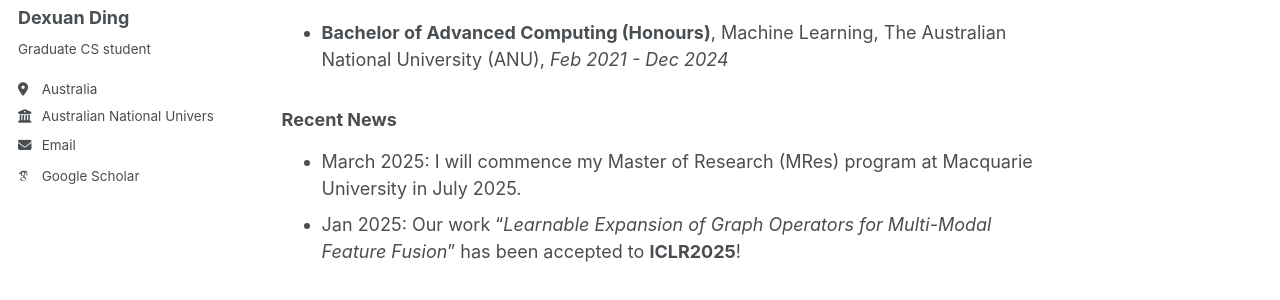
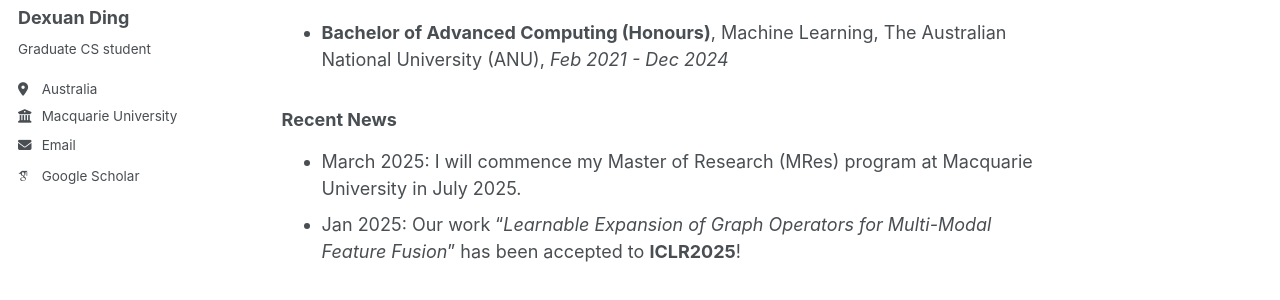
Before and after one commit to DexxDing/dexxding.github.io, a Jekyll site: the page built from _pages/about.md, in a window 1280 px wide. Shown: the part 259-559 px from the top of the page. Built offline with Jekyll 4.4.1, drawn with Linux system fonts in a browser that asks for light colours; some web fonts are replaced.

Commit message:
Update _config.yml

```diff
--- a/_config.yml
+++ b/_config.yml
@@ -26,7 +26,7 @@ author:
   pronouns         : # example: "she/her"
   bio              : "Graduate CS student"
   location         : "Australia"
-  employer         : "Australian National University"
+  employer         : "Macquarie University"
   uri              : # URL
   email            : "dexding2000@gmail.com"
 
```
